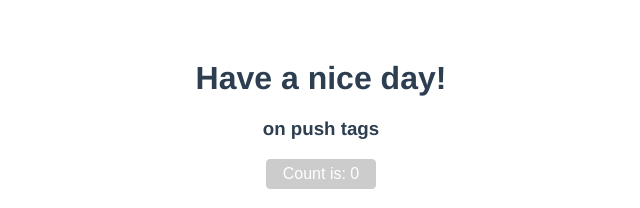
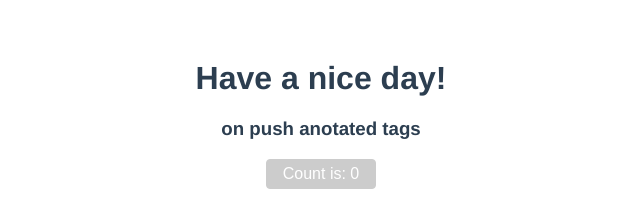
Before and after one commit to chzzytool/chzzytool.github.io, a Vue app: page / in a window 1280 px wide. Shown: the top 208 px of the page, without its empty margins (319-959 px from the left). Built offline with nearby package versions, Linux system fonts and the light colour scheme.

Commit message:
test anotated tags

```diff
--- a/src/components/Demo.vue
+++ b/src/components/Demo.vue
@@ -10,7 +10,7 @@ const count = ref(0);
 
 <template>
   <h1>{{ msg }}</h1>
-  <h3>on push tags</h3>
+  <h3>on push anotated tags</h3>
   <button type="button" class="btn" @click="count++">
     Count is: {{ count }}
   </button>
```
